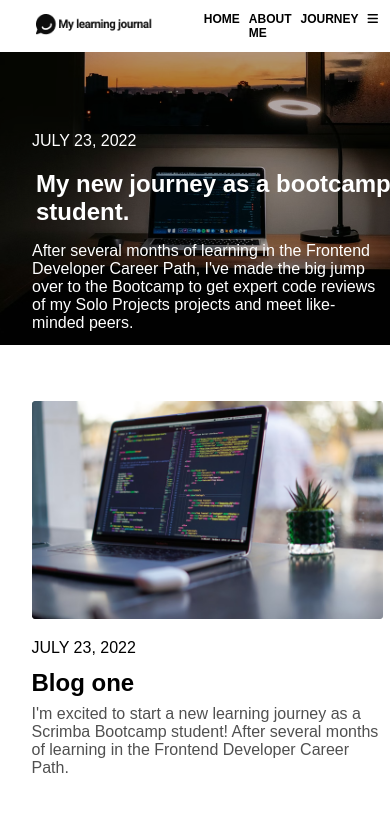
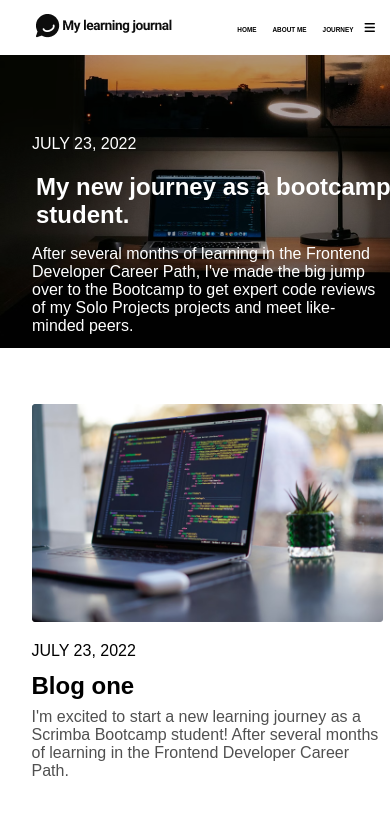
Before and after one commit to Bedigg/My-Learning-Journey, a plain HTML site: page index.html in a window 390 px wide. Shown: the top 823 px of the page. Drawn offline with Linux system fonts and the light colour scheme.

Commit message:
Update index.css

```diff
--- a/index.css
+++ b/index.css
@@ -152,6 +152,19 @@ footer p{
     margin-top: 0;
 }
 
+@media(max-width:445px){
+    nav ul li a {
+        font-size: 0.4rem;
+        padding: 5px;
+    }
+
+    nav ul li {
+        margin: 0 0.25em;
+    }
+
+
+}
+
 @media (max-width: 414px) {
     .first-post {
         background-size: cover;
```
